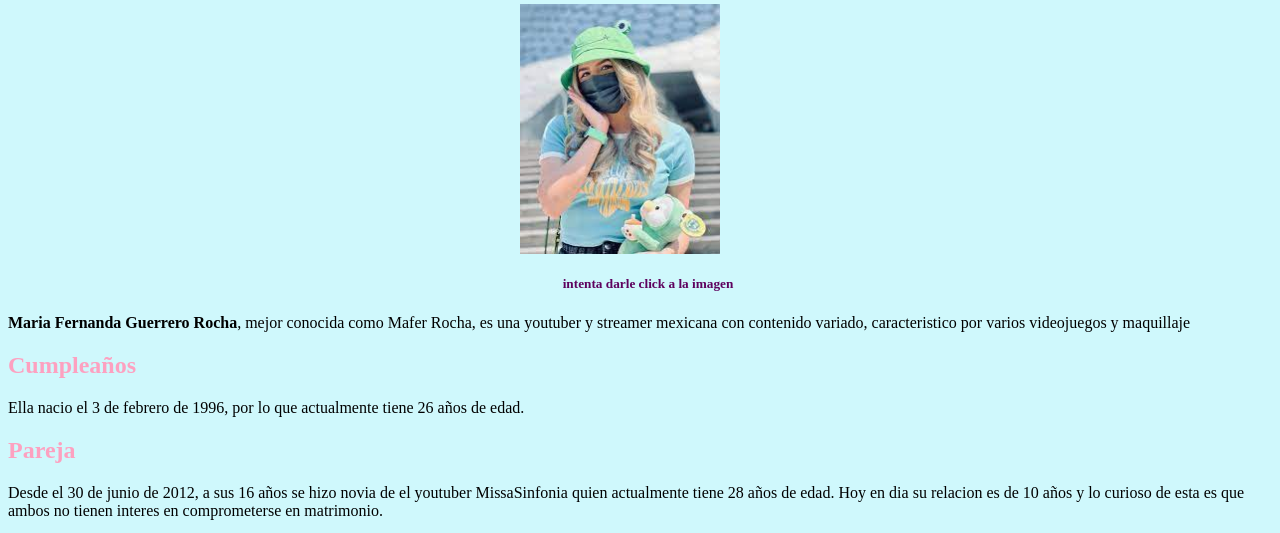
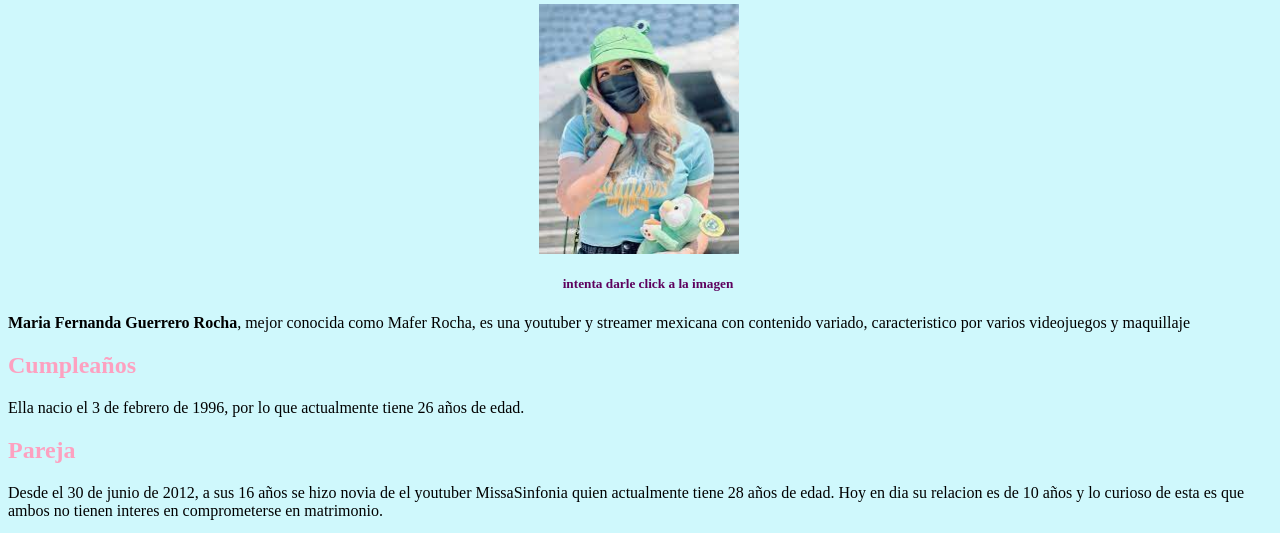
Before and after one commit to leslieMontesOlv/Mi-proyecto-web, a plain HTML site: page MaferRocha.html in a window 1280 px wide. Shown: the part 222-755 px from the top of the page. Drawn offline with Linux system fonts and the light colour scheme; no server answers.

Commit message:
Update mafer.css

```diff
--- a/mafer.css
+++ b/mafer.css
@@ -45,7 +45,7 @@ h5{
 #figure{
     max-width: 200px;
     max-height: 450px;
-    margin-left: 40%;
+    margin-left: 41.5%;
 }
 button{
     width: 75px;
```
